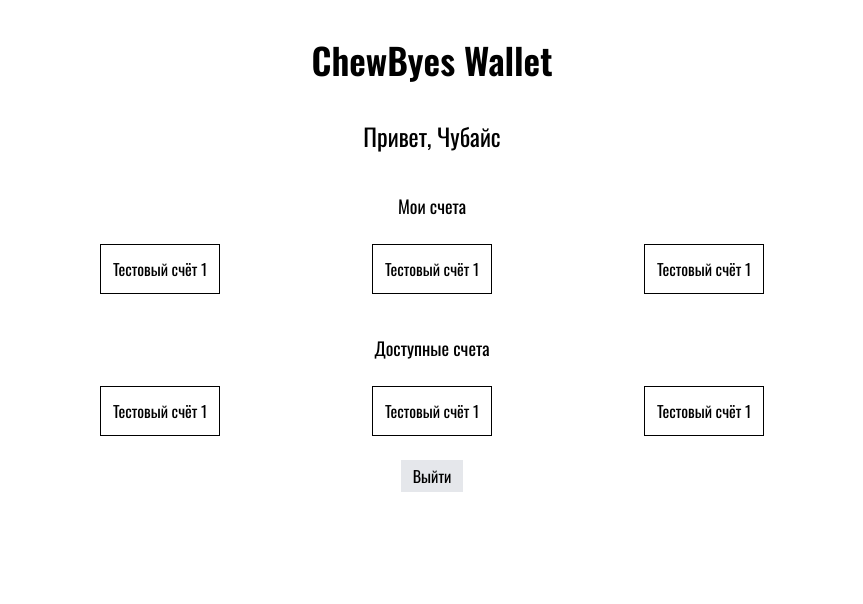
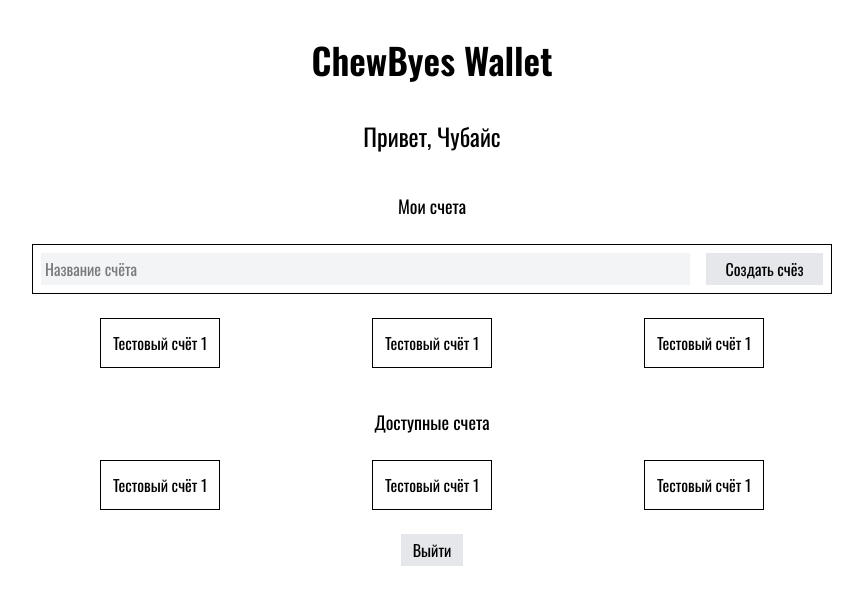
Before and after one commit to UPPRPO22214/online-accounting, a React app in the folder frontend/: page / in a window 1280 px wide. Both pictures are taken after typing "Sample", "Sample123" into the empty fields and a click on the button "Войти". Shown: the top 604 px of the page, without its empty margins (208-1071 px from the left). Built offline with nearby package versions, Linux system fonts and the light colour scheme; the HTML template or start-up script is replaced by a standard one.

Commit message:
Add basic form, hook for it and resolver

```diff
--- a/frontend/package.json
+++ b/frontend/package.json
@@ -15,14 +15,18 @@
   },
   "dependencies": {
     "@headlessui/react": "^2.2.9",
+    "@hookform/resolvers": "^5.2.2",
     "@tailwindcss/vite": "^4.1.13",
     "@types/node": "^24.5.2",
     "clsx": "^2.1.1",
+    "eslint-plugin-zod-x": "^1.7.0",
     "immer": "^10.1.3",
     "react": "^19.1.1",
     "react-dom": "^19.1.1",
+    "react-hook-form": "^7.65.0",
     "tailwindcss": "^4.1.13",
     "wouter": "^3.7.1",
+    "zod": "^4.1.12",
     "zustand": "^5.0.8"
   },
   "devDependencies": {
@@ -30,7 +34,7 @@
     "@types/react": "^19.1.13",
     "@types/react-dom": "^19.1.9",
     "@vitejs/plugin-react": "^5.0.3",
-    "eslint": "^9.36.0",
+    "eslint": "^9.38.0",
     "eslint-plugin-react-hooks": "^5.2.0",
     "eslint-plugin-react-refresh": "^0.4.20",
     "globals": "^16.4.0",
--- a/frontend/src/entities/Account/index.ts
+++ b/frontend/src/entities/Account/index.ts
@@ -0,0 +1 @@
+export type { Account } from './types';
--- /dev/null
+++ b/frontend/src/entities/Account/types/index.ts
@@ -0,0 +1,4 @@
+export type Account = {
+  id: string;
+  title: string;
+};
--- /dev/null
+++ b/frontend/src/pages/MainPage/ui/AccountForm.tsx
@@ -0,0 +1,48 @@
+import clsx from 'clsx';
+import type { HTMLAttributes } from 'react';
+import type React from 'react';
+
+import { Button } from '@/shared/ui';
+import { useForm } from 'react-hook-form';
+import { zodResolver } from '@hookform/resolvers/zod';
+import * as z from 'zod';
+
+type AccountFormProps = HTMLAttributes<HTMLDivElement>;
+
+const accountZodSchema = z.object({
+  title: z
+    .string()
+    .min(1, 'Минимум один символ')
+    .max(50, 'Максимальная длина названия - 50 символов'),
+});
+
+type AccountCreate = z.infer<typeof accountZodSchema>;
+
+export const AccountForm: React.FC<AccountFormProps> = ({ className }) => {
+  const { register, handleSubmit, formState } = useForm<AccountCreate>({
+    resolver: zodResolver(accountZodSchema),
+  });
+
+  return (
+    <div className={clsx('border p-2', className)}>
+      <form
+        onSubmit={handleSubmit((value) => {
+          console.log(value);
+        })}
+        className="grid grid-cols-1 md:grid-cols-6 gap-x-4 gap-y-2"
+      >
+        <input
+          className="md:col-span-5 bg-gray-100 p-1"
+          placeholder="Название счёта"
+          {...register('title')}
+        />
+        <Button className="hover:cursor-pointer">Создать счёз</Button>
+        {formState.errors['title'] && (
+          <span className="text-orange-800 md:col-span-5">
+            {formState.errors['title'].message}
+          </span>
+        )}
+      </form>
+    </div>
+  );
+};
--- a/frontend/src/pages/MainPage/ui/ProfileLayout.tsx
+++ b/frontend/src/pages/MainPage/ui/ProfileLayout.tsx
@@ -3,6 +3,7 @@ import { Link } from 'wouter';
 
 import { Button } from '@/shared/ui';
 import { useAuthStore } from '@/entities/User';
+import { AccountForm } from './AccountForm';
 
 export const ProfileLayout: React.FC = () => {
   const username = useAuthStore((state) => state.username);
@@ -12,6 +13,7 @@ export const ProfileLayout: React.FC = () => {
     <div className="grid grid-cols-1 gap-6">
       <h2 className="text-2xl text-center">Привет, {username}</h2>
       <h3 className="text-lg mt-4">Мои счета</h3>
+      <AccountForm />
       <div className="flex justify-around gap-4">
         <Link className="hover:bg-gray-200 transition-base" href="/account/1">
           <div className="p-3 border">Тестовый счёт 1</div>
```
Also changed, not shown: 1 other file (tests, documents, lock files or other folders).
